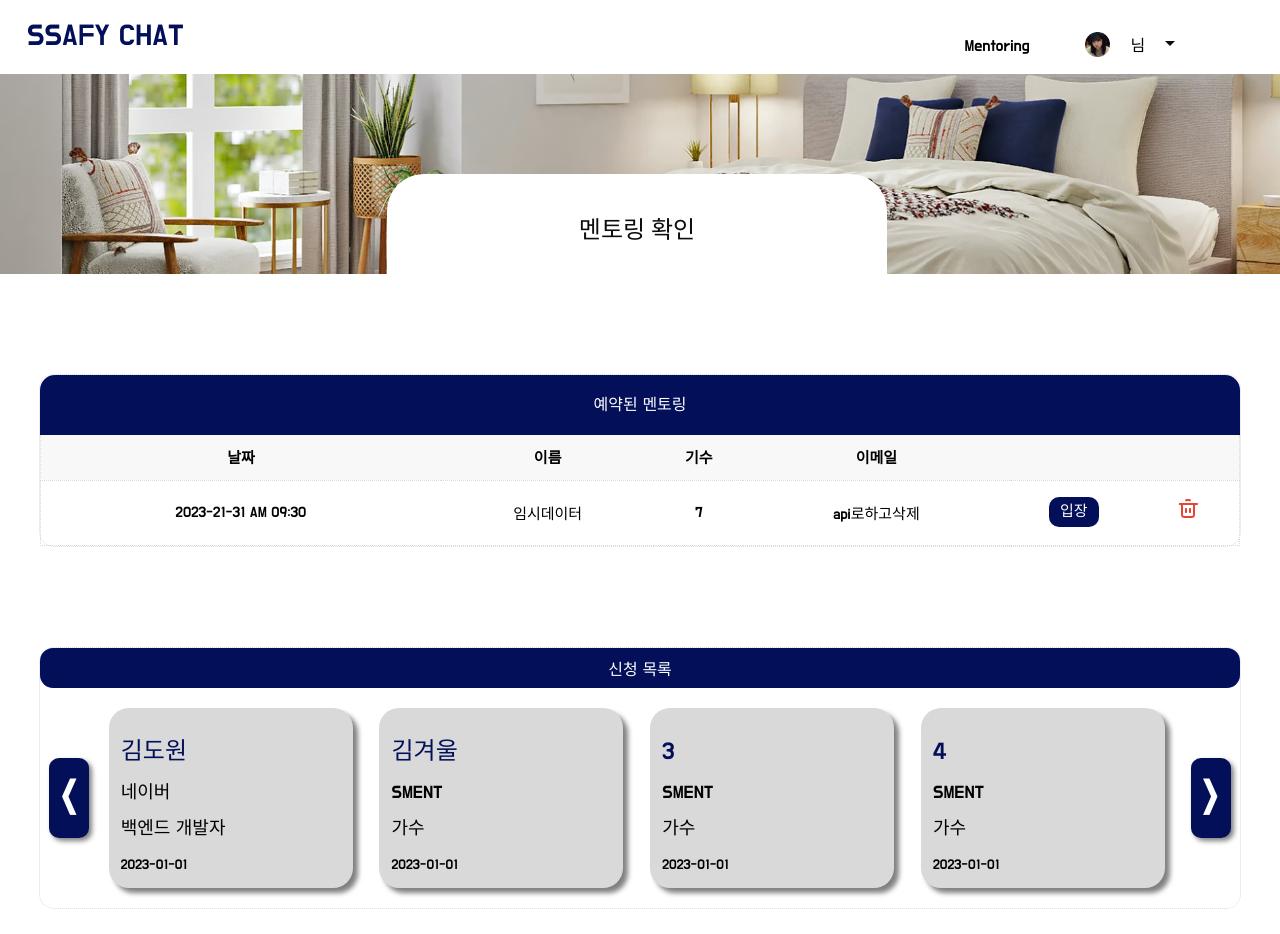
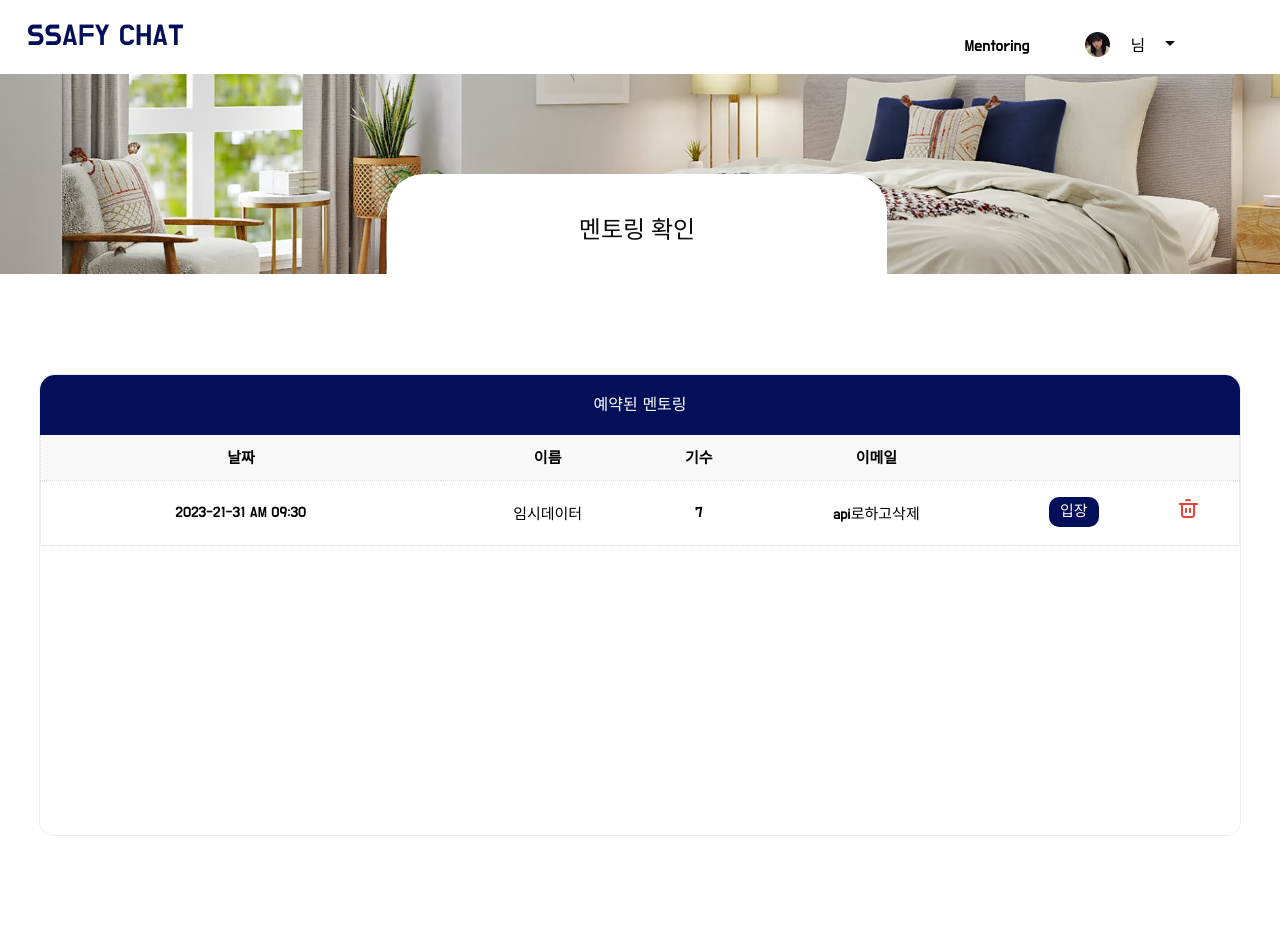
Before and after one commit to mg-glter/SSAFYCHAT, a React (Create React App) app in the folder front/: page /banner/confirm in a window 1280 px wide. Shown: the top 934 px of the page. Built offline with nearby package versions, Linux system fonts and the light colour scheme.

Commit message:
[Fix] ReservedList : 예약된 멘토링 목록 스크롤 기능

```diff
--- a/front/src/components/mentoring/ReservedList.tsx
+++ b/front/src/components/mentoring/ReservedList.tsx
@@ -85,6 +85,7 @@ function ReservedList(props : any){
             <div className="reserved_list_header">
                 예약된 멘토링
             </div>
+            <div className="reserved_list_table_container">
             <table className="reserved_list_table">
                 <thead>
                     <tr className="reserved_list_tr_head">
@@ -99,6 +100,7 @@ function ReservedList(props : any){
                     {list}
                 </tbody>
             </table>
+            </div>
         </div>
 
     )
--- a/front/src/styles/components/mentoring/reserved-list.css
+++ b/front/src/styles/components/mentoring/reserved-list.css
@@ -27,12 +27,20 @@
     font-size: 15px;
 }
 
+.reserved_list_table_container{
+    height: 400px;
+    overflow: auto;
+}
+
+.reserved_list_table_container::-webkit-scrollbar {
+    display: none; /* Chrome, Safari, Opera*/
+}
+
 .reserved_list_thead{
 
 }
 
 .reserved_list_tbody{
-
 }
 .reserved_list_tr_head{
     text-align: center;
```
